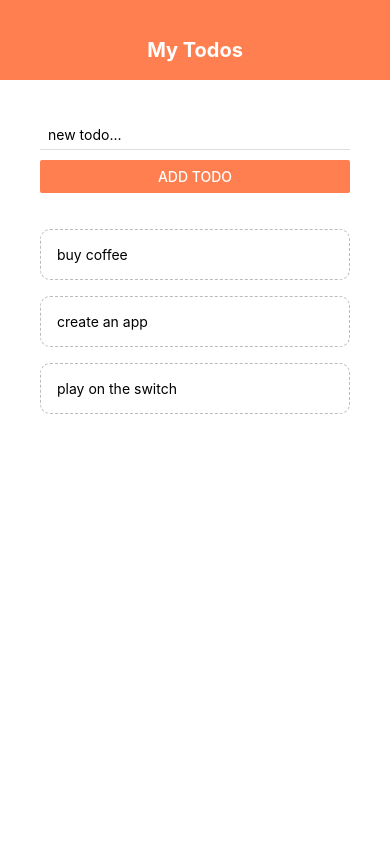
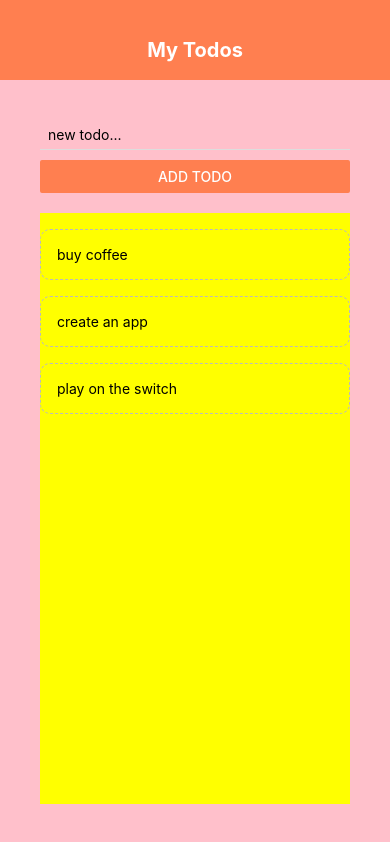
Before and after one commit to synerjay/react-native, a React Native app: screen / in a window 390 px wide. Built offline with nearby package versions, Linux system fonts and the light colour scheme.

Commit message:
added flex

```diff
--- a/App.js
+++ b/App.js
@@ -68,9 +68,13 @@ const styles = StyleSheet.create({
     backgroundColor: '#fff',
   },
   content: {
+    flex: 1, // a flex of 1 in react native lets a component stretch to limit of the space
+    backgroundColor: 'pink',
     padding: 40,
   },
   list: {
+    flex: 1,
     marginTop: 20,
+    backgroundColor: 'yellow',
   },
 });
```
